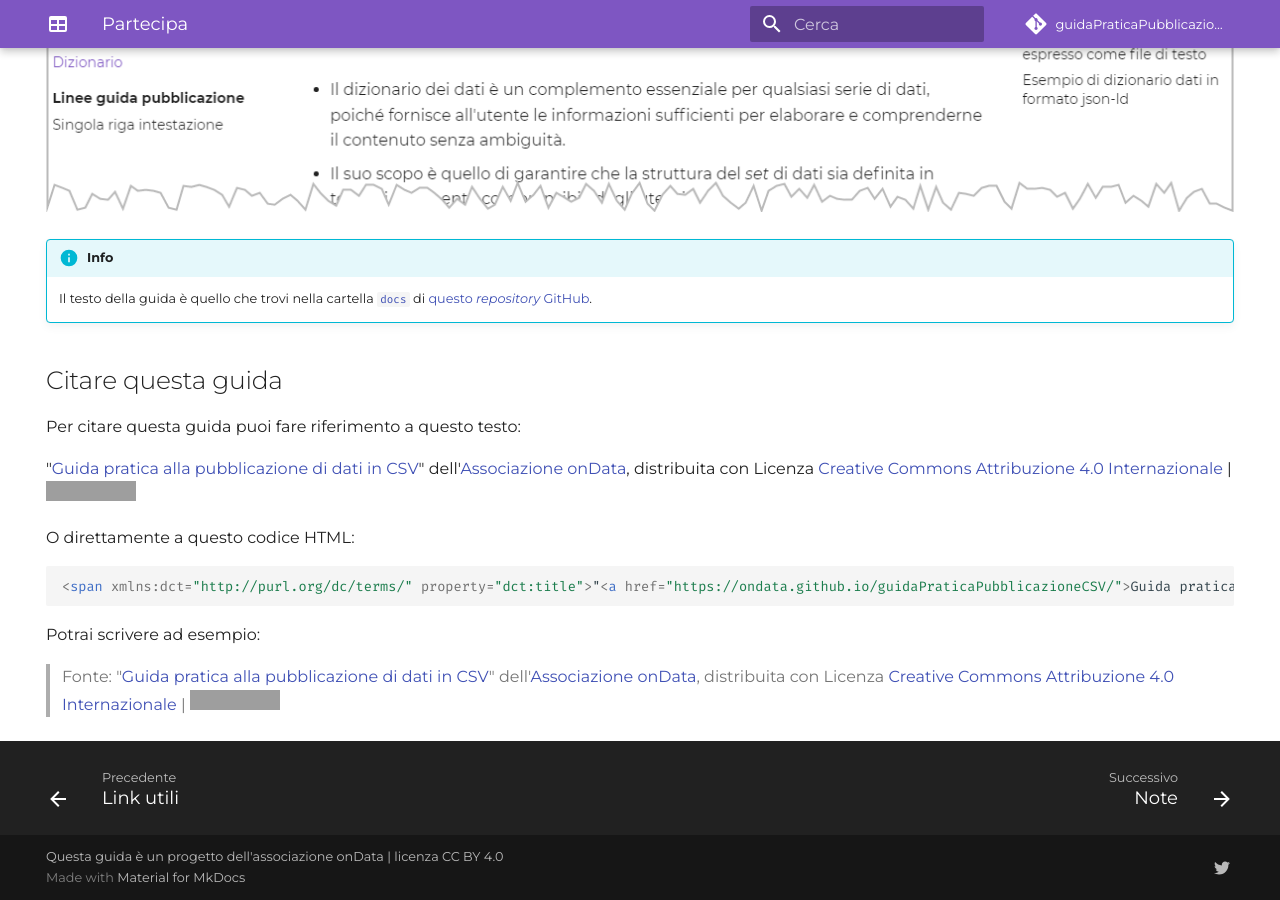
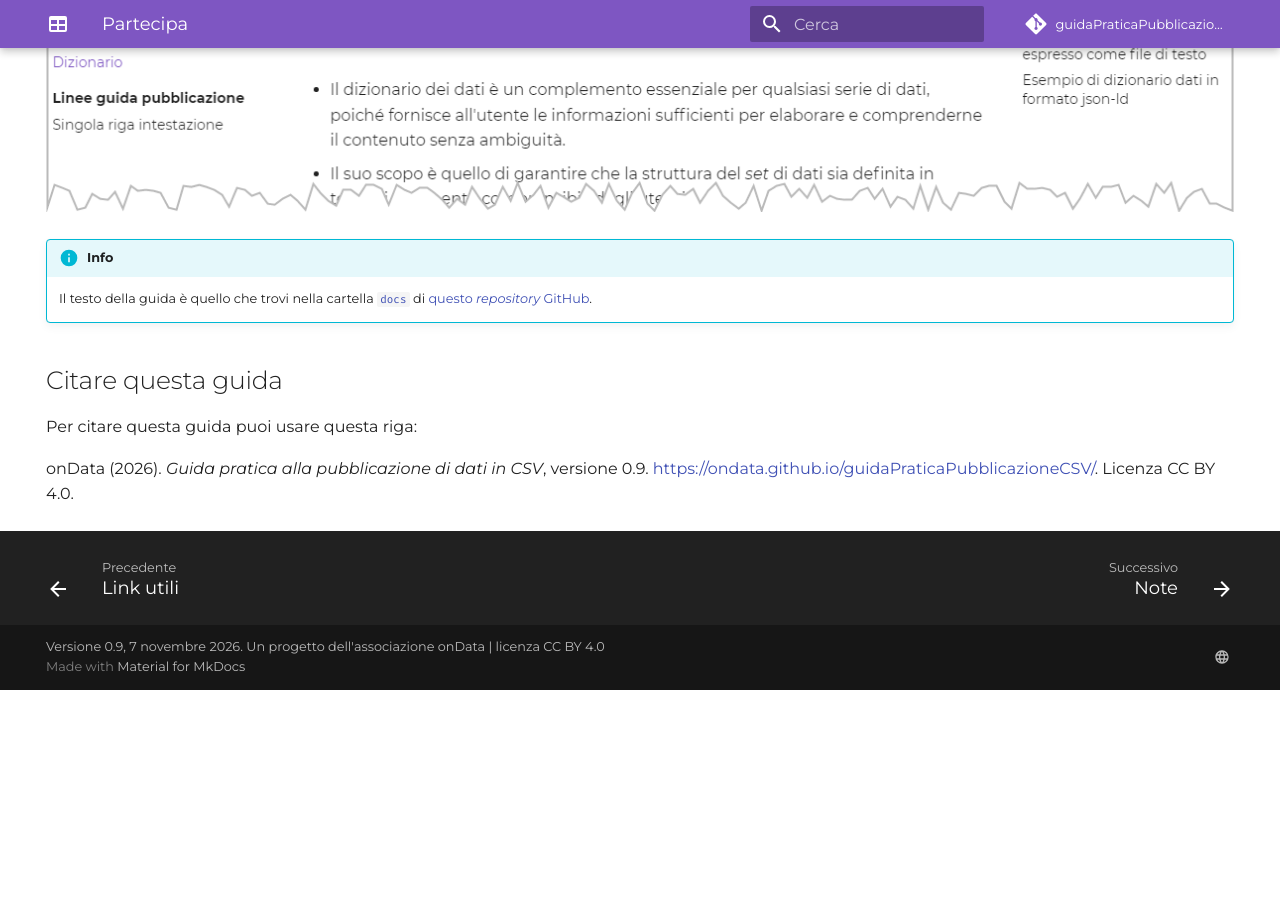
Before and after one commit to ondata/guidaPraticaPubblicazioneCSV, an MkDocs documentation site: the page built from docs/partecipa.md, in a window 1280 px wide and 900 px high, scrolled down 1040 px. Built offline with MkDocs 1.6.1 and Material for MkDocs 9.7.7, drawn with Linux system fonts in a browser that asks for light colours; comment, search, counter and statistics services are not loaded; after the commit the page ends 1730 px from its top, so only the background shows below that; grey boxes are pictures that could not be loaded.

Commit message:
chore: prepara il rilascio v0.9
Co-Authored-By: Claude Opus 5.5 <noreply@anthropic.com>
Claude-Session: https://claude.ai/code/session_01RCCNPKrWt4tp2kKJYeM5Rt

````diff
--- a/docs/partecipa.md
+++ b/docs/partecipa.md
@@ -33,16 +33,6 @@ Da **autore** 🔧 puoi:
 
 ## Citare questa guida
 
-Per citare questa guida puoi fare riferimento a questo testo:
+Per citare questa guida puoi usare questa riga:
 
-<span xmlns:dct="http://purl.org/dc/terms/" property="dct:title">"<a href="https://ondata.github.io/guidaPraticaPubblicazioneCSV/">Guida pratica alla pubblicazione di dati in CSV</a>"</span> dell'<a xmlns:cc="http://creativecommons.org/ns#" href="https://ondata.it/" property="cc:attributionName" rel="cc:attributionURL">Associazione onData</a>, distribuita con Licenza <a rel="license" href="http://creativecommons.org/licenses/by/4.0/">Creative Commons Attribuzione 4.0 Internazionale</a> | <a rel="license" href="http://creativecommons.org/licenses/by/4.0/"><img alt="Licenza Creative Commons" style="border-width:0" src="https://i.creativecommons.org/l/by/4.0/80x15.png" /></a>
-
-O direttamente a questo codice HTML:
-
-```HTML
-<span xmlns:dct="http://purl.org/dc/terms/" property="dct:title">"<a href="https://ondata.github.io/guidaPraticaPubblicazioneCSV/">Guida pratica alla pubblicazione di dati in CSV</a>"</span> dell'<a xmlns:cc="http://creativecommons.org/ns#" href="https://ondata.it/" property="cc:attributionName" rel="cc:attributionURL">Associazione onData</a>, distribuita con Licenza <a rel="license" href="http://creativecommons.org/licenses/by/4.0/">Creative Commons Attribuzione 4.0 Internazionale</a> | <a rel="license" href="http://creativecommons.org/licenses/by/4.0/"><img alt="Licenza Creative Commons" style="border-width:0" src="https://i.creativecommons.org/l/by/4.0/80x15.png" /></a>
-```
-
-Potrai scrivere ad esempio:
-
-> Fonte: <span xmlns:dct="http://purl.org/dc/terms/" property="dct:title">"<a href="https://ondata.github.io/guidaPraticaPubblicazioneCSV/">Guida pratica alla pubblicazione di dati in CSV</a>"</span> dell'<a xmlns:cc="http://creativecommons.org/ns#" href="https://ondata.it/" property="cc:attributionName" rel="cc:attributionURL">Associazione onData</a>, distribuita con Licenza <a rel="license" href="http://creativecommons.org/licenses/by/4.0/">Creative Commons Attribuzione 4.0 Internazionale</a> | <a rel="license" href="http://creativecommons.org/licenses/by/4.0/"><img alt="Licenza Creative Commons" style="border-width:0" src="https://i.creativecommons.org/l/by/4.0/80x15.png" /></a>
+onData (2026). *Guida pratica alla pubblicazione di dati in CSV*, versione 0.9. <https://ondata.github.io/guidaPraticaPubblicazioneCSV/>. Licenza CC BY 4.0.
--- a/mkdocs.yml
+++ b/mkdocs.yml
@@ -7,7 +7,7 @@ repo_url: https://github.com/ondata/guidaPraticaPubblicazioneCSV
 repo_name: guidaPraticaPubblicazioneCSV
 edit_uri: edit/main/docs/
 
-copyright: 'Questa guida è un progetto dell''<a href="https://twitter.com/ondatait" target="_blank">associazione onData</a> | licenza <a href="https://creativecommons.org/licenses/by/4.0/deed.it" target="_blank">CC BY 4.0</a>'
+copyright: 'Versione 0.9, 7 novembre 2026. Un progetto dell''<a href="https://www.ondata.it/" target="_blank">associazione onData</a> | licenza <a href="https://creativecommons.org/licenses/by/4.0/deed.it" target="_blank">CC BY 4.0</a>'
 
 theme:
   name: material
@@ -83,9 +83,9 @@ nav:
 
 extra:
  social:
-    - icon: fontawesome/brands/twitter
-      link: https://twitter.com/ondatait
-      name: onData su Twitter
+    - icon: material/web
+      link: https://www.ondata.it/
+      name: Sito di onData
 
 # foglio di stile personalizzato
 extra_css:
````
Also changed, not shown: CHANGELOG.md (added, +17 -0 lines), .zenodo.json (added), 1 other file.
